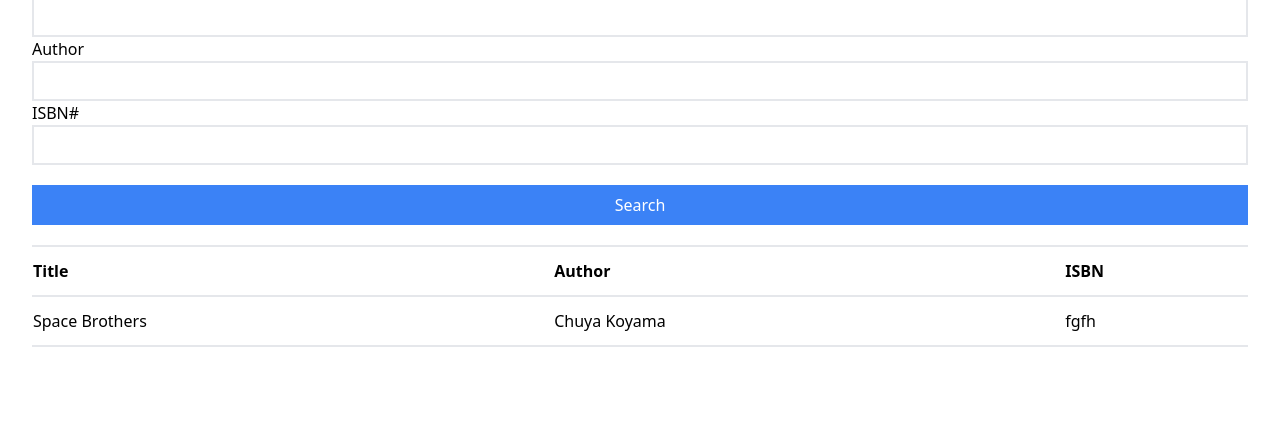
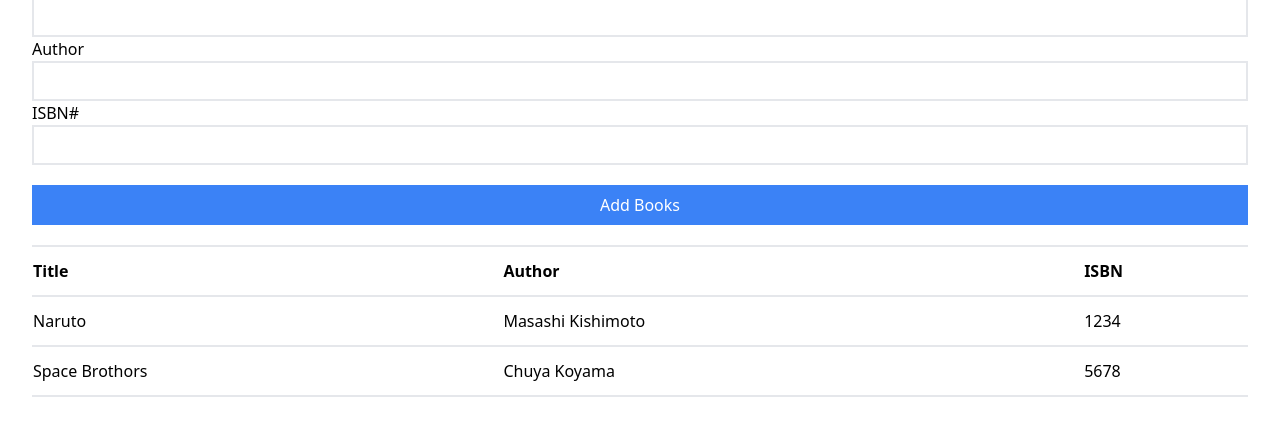
Before and after one commit to tayu78/frontend-components, a website: page BookList/src/index.html in a window 1280 px wide. Shown: the part 91-526 px from the top of the page. Drawn offline with Linux system fonts and the light colour scheme.

Commit message:
add functionality of adding book to table

```diff
--- a/BookList/src/index.html
+++ b/BookList/src/index.html
@@ -13,7 +13,7 @@
                 <path strokeLinecap="round" strokeLinejoin="round" d="M12 6.253v13m0-13C10.832 5.477 9.246 5 7.5 5S4.168 5.477 3 6.253v13C4.168 18.477 5.754 18 7.5 18s3.332.477 4.5 1.253m0-13C13.168 5.477 14.754 5 16.5 5c1.747 0 3.332.477 4.5 1.253v13C19.832 18.477 18.247 18 16.5 18c-1.746 0-3.332.477-4.5 1.253" />
               </svg>My<span class="text-blue-400">Book</span>List</h1>
         </header>
-        <form >
+        <form id="bookForm" >
             <div>
                 <label class="block" for="title">Title</label>
                 <input  class="border-2 w-full h-10" type="text" id="title" >
@@ -21,7 +21,7 @@
                 <input class="border-2 w-full h-10" type="text" id="author" >
                 <label class="block" for="isbn">ISBN#</label>
                 <input class="border-2 w-full h-10 " type="text" id="isbn">
-                <input class="block text-white bg-blue-500 hover:bg-blue-400 w-full h-10 mt-5" type="submit" value="Search">
+                <input class="block text-white bg-blue-500 hover:bg-blue-400 w-full h-10 mt-5" type="submit" value="Add Books">
             </div>
         </form>
         <table class="mt-5 w-full border-y-2">
@@ -30,14 +30,11 @@
                 <th >Author</th>
                 <th ">ISBN</th>
             </thead>
-            <tbody>
-               <tr class="border-y-2">
-                   <td class="py-3">Space Brothers</td>
-                   <td>Chuya Koyama</td>
-                   <td>fgfh</td>
-               </tr>
+            <tbody id="bookList">
             </tbody>
         </table>
     </div>
+
+    <script src="./index.js"></script>
 </body>
 </html>
--- a/BookList/src/index.js
+++ b/BookList/src/index.js
@@ -0,0 +1,61 @@
+
+class Book{
+    constructor(title,author,isbn) {
+        this.title = title;
+        this.author = author;
+        this.isbn = isbn;
+    }
+}
+
+class UI{
+    static displayBookList() {
+        const books = [
+            {
+                title: "Naruto",
+                author: "Masashi Kishimoto",
+                isbn: 1234
+            },
+            {
+                title: "Space Brothors",
+                author: "Chuya Koyama",
+                isbn: 5678
+            }
+        ]
+        UI.addBookList(books)
+    }
+
+    static addBookList(books) {
+        const bookList = document.getElementById("bookList")
+        books.forEach(book => {
+            const row = document.createElement('tr');
+            row.className = "border-y-2";
+            row.innerHTML = `
+            <td class="py-3">${book.title}</td>
+            <td>${book.author}</td>
+            <td>${book.isbn}</td>
+            `
+            bookList.appendChild(row)
+        })
+    }
+
+}
+
+
+// class Storage{
+
+// }
+
+// // Event display book
+document.addEventListener('DOMContentLoaded', UI.displayBookList())
+// // Event add a book
+document.getElementById("bookForm").addEventListener("submit", (e) => {
+    e.preventDefault()
+    const title = document.getElementById("title").value;
+    const author = document.getElementById("author").value;
+    const isbn = document.getElementById("isbn").value;
+    const book = new Book(title, author, isbn);
+    const books = [book]
+    UI.addBookList(books);
+})
+
+// // event remove a book
```
Also changed, not shown: BookList/dist/output.css.
